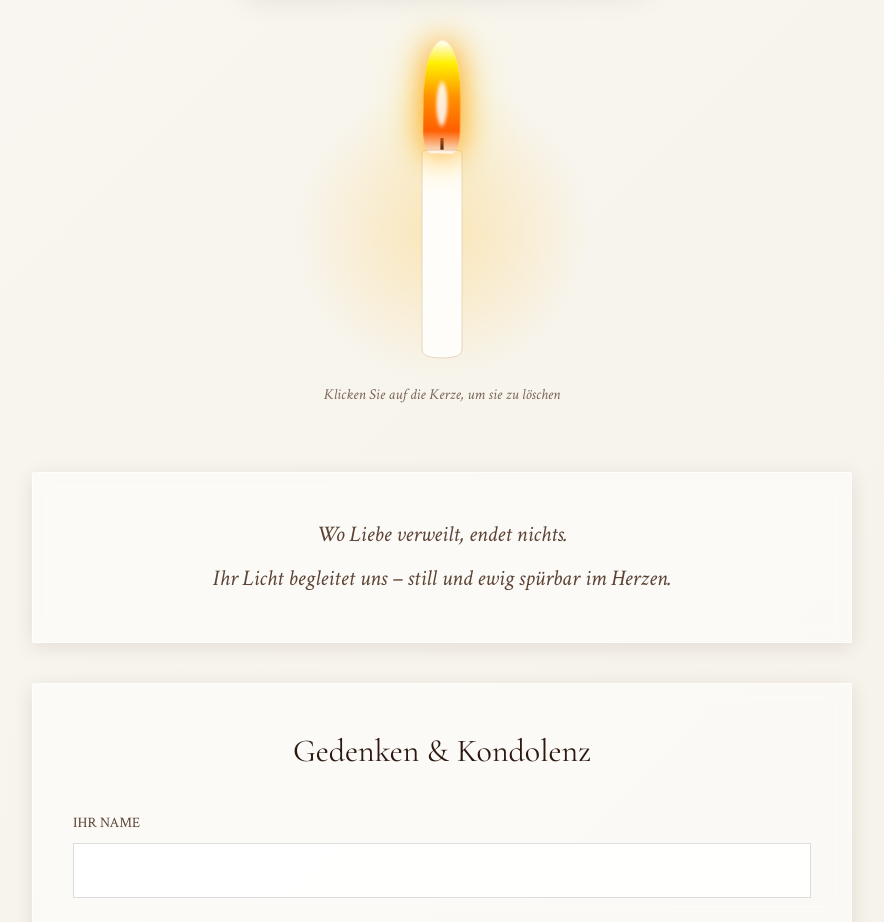
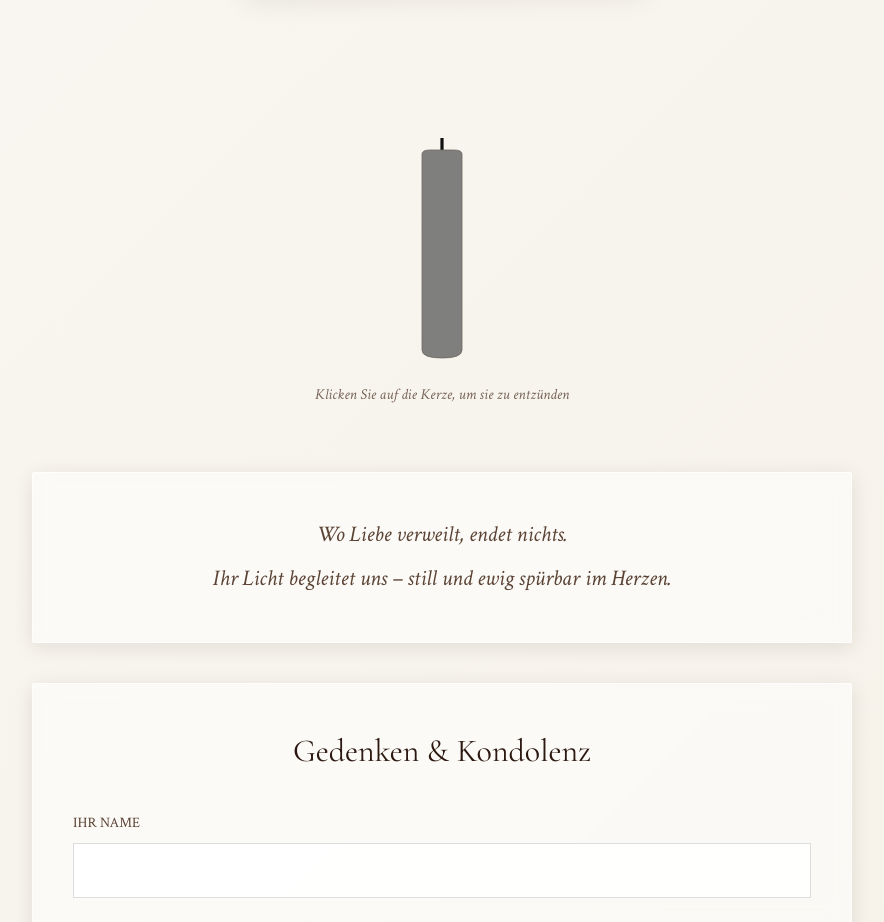
Before and after one commit to Avishek2020/petra-heider, a plain HTML site: page index.html in a window 1280 px wide. Shown: the part 820-1742 px from the top of the page, without its empty margins (198-1082 px from the left). Drawn offline with nearby package versions, Linux system fonts and the light colour scheme.

Commit message:
Update index.html

```diff
--- a/index.html
+++ b/index.html
@@ -99,7 +99,6 @@
         /* Candle Styling */
         .candle-wrapper {
             text-align: center;
-            /* Increased margin-top by ~10mm (approx 2.5rem) to move it lower */
             margin: 8.5rem 0 4rem 0;
             display: flex;
             flex-direction: column;
@@ -278,7 +277,8 @@
         </div>
 
         <div class="candle-wrapper">
-            <div class="candle-container" id="candleToggle">
+            <!-- Added 'is-off' class initially -->
+            <div class="candle-container is-off" id="candleToggle">
                 <div class="flame-container">
                     <div class="flame"></div>
                 </div>
@@ -287,7 +287,8 @@
                     <path class="candle-body" d="M25,40 Q25,35 35,35 L65,35 Q75,35 75,40 L75,285 Q75,295 50,295 Q25,295 25,285 Z" />
                 </svg>
             </div>
-            <p class="candle-hint">Klicken Sie auf die Kerze, um sie zu löschen</p>
+            <!-- Updated text to match initial OFF state -->
+            <p class="candle-hint">Klicken Sie auf die Kerze, um sie zu entzünden</p>
         </div>
 
         <section class="section-box bio-text">
@@ -321,7 +322,8 @@
     <script>
         const candle = document.getElementById('candleToggle');
         const hint = document.querySelector('.candle-hint');
-        let isLit = true;
+        // Set initial state to false (OFF)
+        let isLit = false;
 
         candle.addEventListener('click', () => {
             isLit = !isLit;
```
